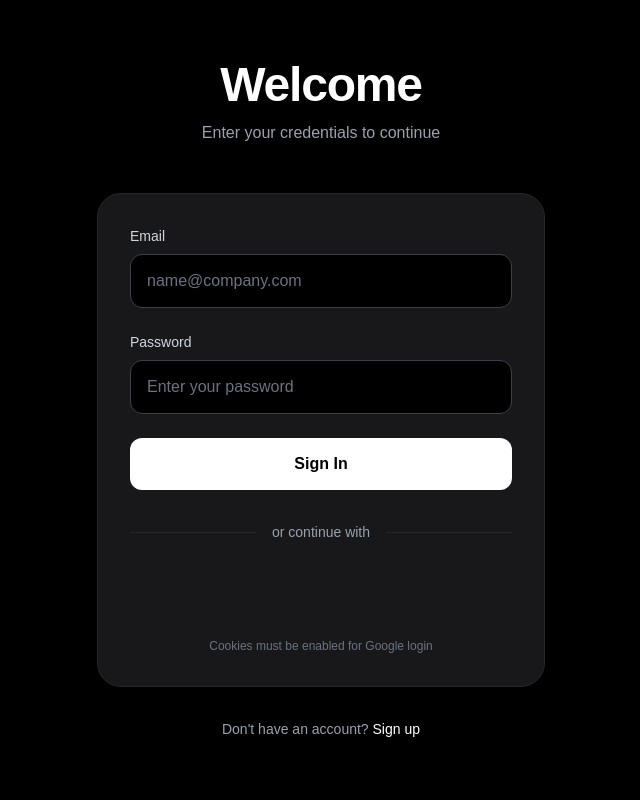
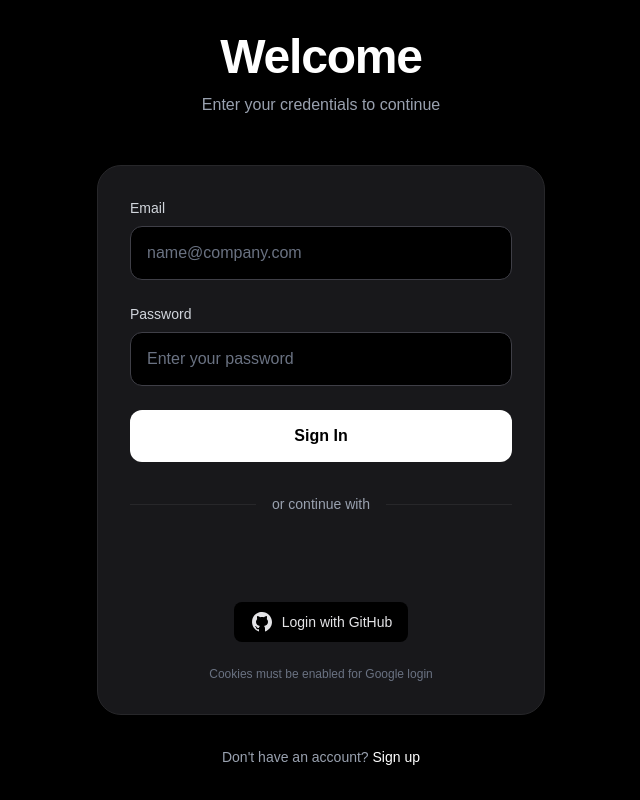
Before and after one commit to Rahul22b/storageApp-client, a React (Vite) app: page /login in a window 1280 px wide. Shown: the whole page, without its empty margins (319-959 px from the left). Built offline with nearby package versions, Linux system fonts and the light colour scheme; no server answers.

Commit message:
github login applied

```diff
--- a/src/Login.jsx
+++ b/src/Login.jsx
@@ -4,6 +4,7 @@
 import { loginWithGoogle } from "./api/authApi";
 import { loginUser } from "./api/userApi";
 import toast from "react-hot-toast";
+import { loginWithGithub } from "./api/loginWithGoogleApi";
 // import ParticlesBackground from "./components/ParticlesBackground";
 
 const Login = () => {
@@ -138,6 +139,24 @@
 
           </div>
 
+          {/* login with github logic*/}
+       <div className="flex justify-center mt-4" onClick={loginWithGithub}>
+          <button
+  className="cursor-pointer text-zinc-200 flex gap-2 items-center bg-black px-4 py-2 rounded-lg font-medium text-sm hover:bg-[#111] transition-all ease-in duration-200"
+>
+  <svg
+    viewBox="0 0 24 24"
+    xmlns="http://www.w3.org/2000/svg"
+    className="w-6 fill-zinc-200"
+  >
+    <path
+      d="M10.9,2.1c-4.6,0.5-8.3,4.2-8.8,8.7c-0.6,5,2.5,9.3,6.9,10.7v-2.3c0,0-0.4,0.1-0.9,0.1c-1.4,0-2-1.2-2.1-1.9 c-0.1-0.4-0.3-0.7-0.6-1C5.1,16.3,5,16.3,5,16.2C5,16,5.3,16,5.4,16c0.6,0,1.1,0.7,1.3,1c0.5,0.8,1.1,1,1.4,1c0.4,0,0.7-0.1,0.9-0.2 c0.1-0.7,0.4-1.4,1-1.8c-2.3-0.5-4-1.8-4-4c0-1.1,0.5-2.2,1.2-3C7.1,8.8,7,8.3,7,7.6C7,7.2,7,6.6,7.3,6c0,0,1.4,0,2.8,1.3 C10.6,7.1,11.3,7,12,7s1.4,0.1,2,0.3C15.3,6,16.8,6,16.8,6C17,6.6,17,7.2,17,7.6c0,0.8-0.1,1.2-0.2,1.4c0.7,0.8,1.2,1.8,1.2,3 c0,2.2-1.7,3.5-4,4c0.6,0.5,1,1.4,1,2.3v3.3c4.1-1.3,7-5.1,7-9.5C22,6.1,16.9,1.4,10.9,2.1z"
+    ></path>
+  </svg>
+  Login with GitHub
+</button>
+       </div>
+
           <p className="text-center text-xs text-gray-500 mt-6">
             Cookies must be enabled for Google login
           </p>
--- a/src/api/loginWithGoogleApi.js
+++ b/src/api/loginWithGoogleApi.js
@@ -1,6 +1,19 @@
-
+import { axiosWithCreds } from "./axiosInstances";
 
 export const loginWithGoogle = async (idToken) => {
   const { data } = await axiosWithCreds.post("/auth/google", { idToken });
   return data;
 };
+
+
+export function loginWithGithub() {
+  const params = new URLSearchParams({
+    client_id: import.meta.env.VITE_GITHUB_CLIENT_ID,
+    redirect_uri: import.meta.env.VITE_GITHUB_REDIRECT_URI,
+    scope: "read:user user:email"
+  });
+
+  window.location.href =
+    `https://github.com/login/oauth/authorize?${params}`;
+
+}
--- a/src/components/GuestPage.jsx
+++ b/src/components/GuestPage.jsx
@@ -146,7 +146,7 @@
         <div className="mt-16 bg-gradient-to-br from-blue-900/30 to-purple-900/30 rounded-2xl p-8 shadow-2xl border border-gray-800">
             <div className='flex justify-center'>Front View</div>
             <div className="overflow-hidden rounded-lg border border-gray-700 shadow-lg">
-             <img src="public/frontView.png" alt="dd"  width="100%" height="auto"/>
+             <img src="/frontView.png" alt="dd"  width="100%" height="auto"/>
             </div>
           </div>
 
```
